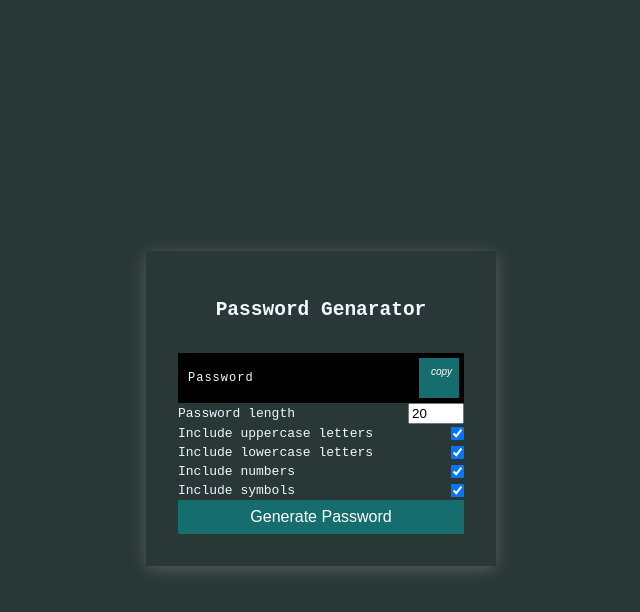
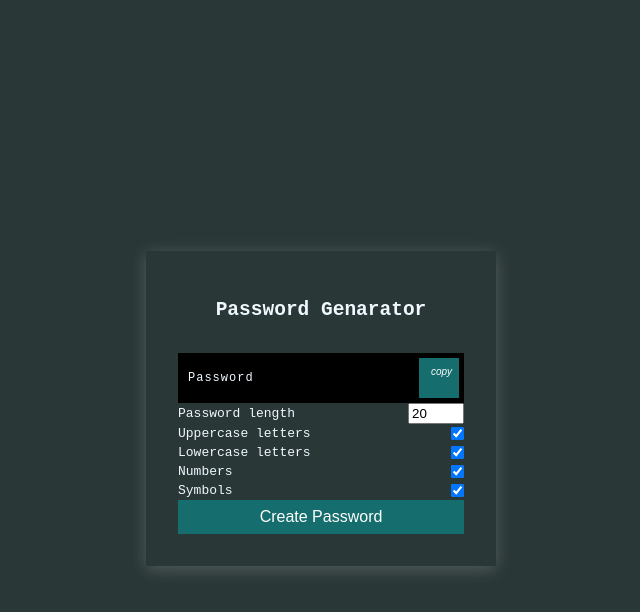
Before and after one commit to dgchromy/password_generator, a plain HTML site: page index.html in a window 1280 px wide. Both pictures are taken after a click on the button "copy". Shown: the whole page, without its empty margins (319-959 px from the left). Drawn offline with Linux system fonts and the light colour scheme.

Commit message:
updated const in java script section

```diff
--- a/index.html
+++ b/index.html
@@ -12,7 +12,7 @@
       <h2> Password Genarator</h2>
     <div class="result-container" >
       <span id="result">Password</span>
-      <button class="btn" id="clipboard">
+      <button class="btn" id="copy">
         <i class="far fa-clipboard">copy</i>
       </button>
     </div>
@@ -22,24 +22,24 @@
         <input type="number" id="length" min="4" max="20" value="20"/>
       </div>
       <div class="setting">
-        <label for="uppercase">Include uppercase letters</label>
+        <label for="uppercase">Uppercase letters</label>
         <input type="checkbox" id="uppercase" checked />
       </div>
       <div class="setting">
-        <label for="lowercase">Include lowercase letters</label>
+        <label for="lowercase">Lowercase letters</label>
         <input type="checkbox" id="lowercase" checked />
       </div>
       <div class="setting">
-        <label for="numbers">Include numbers </label>
-        <input type="checkbox" id="numbers" checked />
+        <label for="numbers">Numbers </label>
+        <input type="checkbox" id="number" checked />
       </div>
       <div class="setting">
-        <label for="symbols">Include symbols </label>
-        <input type="checkbox" id="symbols" checked />
+        <label for="symbols">Symbols </label>
+        <input type="checkbox" id="symbol" checked />
       </div>
     </div>
     <button class="btn btn-large" id="generate">
-      Generate Password
+      Create Password
     </button>
 
     </div>
--- a/script1.js
+++ b/script1.js
@@ -1,12 +1,12 @@
 //DOM elements
-const resultEl = document.getElementById("result");
-const lengthEl = document.getElementById("length");
-const uppercaseEl = document.getElementById("uppercase");
-const lowercaseEl = document.getElementById("lowercase");
-const numbersEl = document.getElementById("numbers");
-const symbolsEl = document.getElementById("symbols");
-const generateEl = document.getElementById("generate");
-const clipboardEl = document.getElementById("clipboard");
+const outputEL = document.getElementById("result");
+const passLength = document.getElementById("length");
+const upperCaseBtn = document.getElementById("uppercase");
+const lowerCaseBtn = document.getElementById("lowercase");
+const numerBtn = document.getElementById("number");
+const symbolBtn = document.getElementById("symbol");
+const generatePassBtn = document.getElementById("generate");
+const copyBtnEl = document.getElementById("copy");
 
 
 const randomFunc = {
@@ -16,42 +16,42 @@ const randomFunc = {
     symbol: getRandomSymbol,
 };
 
-clipboardEl.addEventListener("click", () => {
-    const textarea = document.createElement("textarea");
-    const password = resultEl.innerText;
+copyBtnEl.addEventListener("click", () => {
+    const textBox = document.createElement("textBox");
+    const password = outputEL.innerText;
     if(!password){
         return;
     }
-    textarea.value = password;
-    document.body.appendChild(textarea);
-    textarea.select();
+    textBox.value = password;
+    document.body.appendChild(textBox);
+    textBox.select();
     document.execCommand("copy");
-    textarea.remove();
-    alert("Copied to clipboard");
+    textBox.remove();
+    alert("Copied");
 });
 
 // generate event listen.//
 
 
-generateEl.addEventListener("click", () => {
- const length = +lengthEl.value;
- const hasLower = lowercaseEl.checked;
- const hasUpper = uppercaseEl.checked;
- const hasNumber = numbersEl.checked;
- const hasSymbol = symbolsEl.checked;
+generatePassBtn.addEventListener("click", () => {
+ const length = +passLength.value;
+ const lower = lowerCaseBtn.checked;
+ const upper = upperCaseBtn.checked;
+ const number = numerBtn.checked;
+ const symbol = symbolBtn.checked;
 
- resultEl.innerText = generatePassword(
-     hasLower,
-     hasUpper,
-     hasNumber,
-     hasSymbol,
+ outputEL.innerText = generatePassword(
+     lower,
+     upper,
+     number,
+     symbol,
      length
      );
 
 });
 
 // generate event listen.//
-function generatePassword(lower, upper, number, symbol, length){
+ function generatePassword(lower, upper, number, symbol, length){
     //1. intiate pass variable 2. filter out unchecked types 3. loop over the lenght call generator functionfor each type
 //add final pass to the pw var and return//
  let generatePassword ="";
@@ -72,13 +72,11 @@ for(let i = 0; i< length; i += typesCount){
         generatePassword += randomFunc[funcName]();
     });
  }
- const finalPassword = generatePassword.slice(0, length);
+ const userPassword = generatePassword.slice(0, length);
 
-return finalPassword;
+return userPassword;
 }
  // ".filter is a high order array method that we loop threw each item based on a true or flase value will filter out if it is true or false  "//
-
-// Generator functions - http://www.net-comber.com/charset.html
 
 function getRandomLower() {
 return String.fromCharCode(Math.floor(Math.random() * 26) + 97);
--- a/style.css
+++ b/style.css
@@ -16,7 +16,7 @@ body{
     min-height: 100vh;
 
 }
-#clipboard{
+#copy{
     box-sizing: border-box;
     display: flex;
     align-content: center;
@@ -81,6 +81,7 @@ input[type="checkbox"]{
 .btn-large {
     display: block;
     width: 100%;
+
 }
 .setting {
     display: flex;
```
